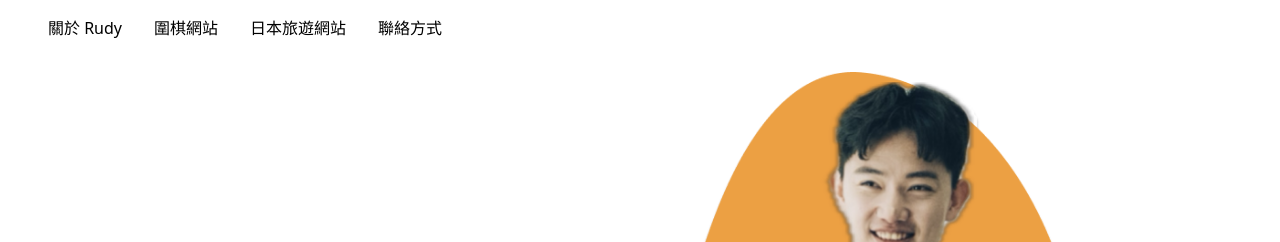
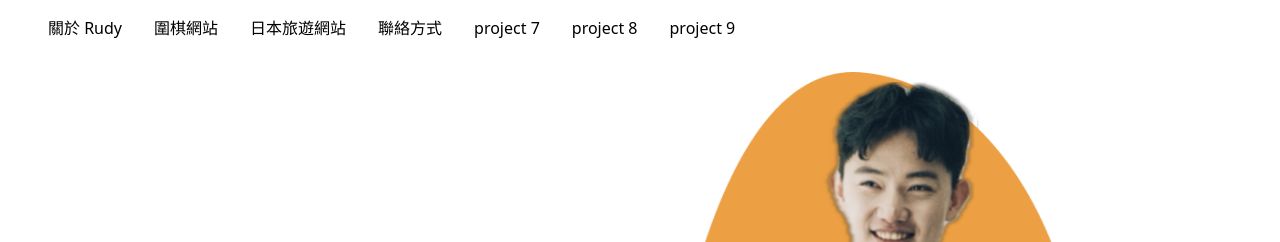
Before and after one commit to Rudy-crw/Project3, a plain HTML site: page index.html in a window 1280 px wide. Shown: the top 242 px of the page. Drawn offline with nearby package versions, Linux system fonts and the light colour scheme.

Commit message:
update project link

```diff
--- a/index.html
+++ b/index.html
@@ -22,6 +22,11 @@
           <a target="_blank" href="./project2/index.html">日本旅遊網站</a>
         </li>
         <li><a href="./contact.html">聯絡方式</a></li>
+        <li><a href="https://project7-m646.onrender.com/">project 7</a></li>
+        <li><a href="https://project8-uvos.onrender.com/">project 8</a></li>
+        <li>
+          <a href="https://project9-client-nw89.onrender.com/">project 9</a>
+        </li>
       </ul>
     </nav>
     <main>
```
